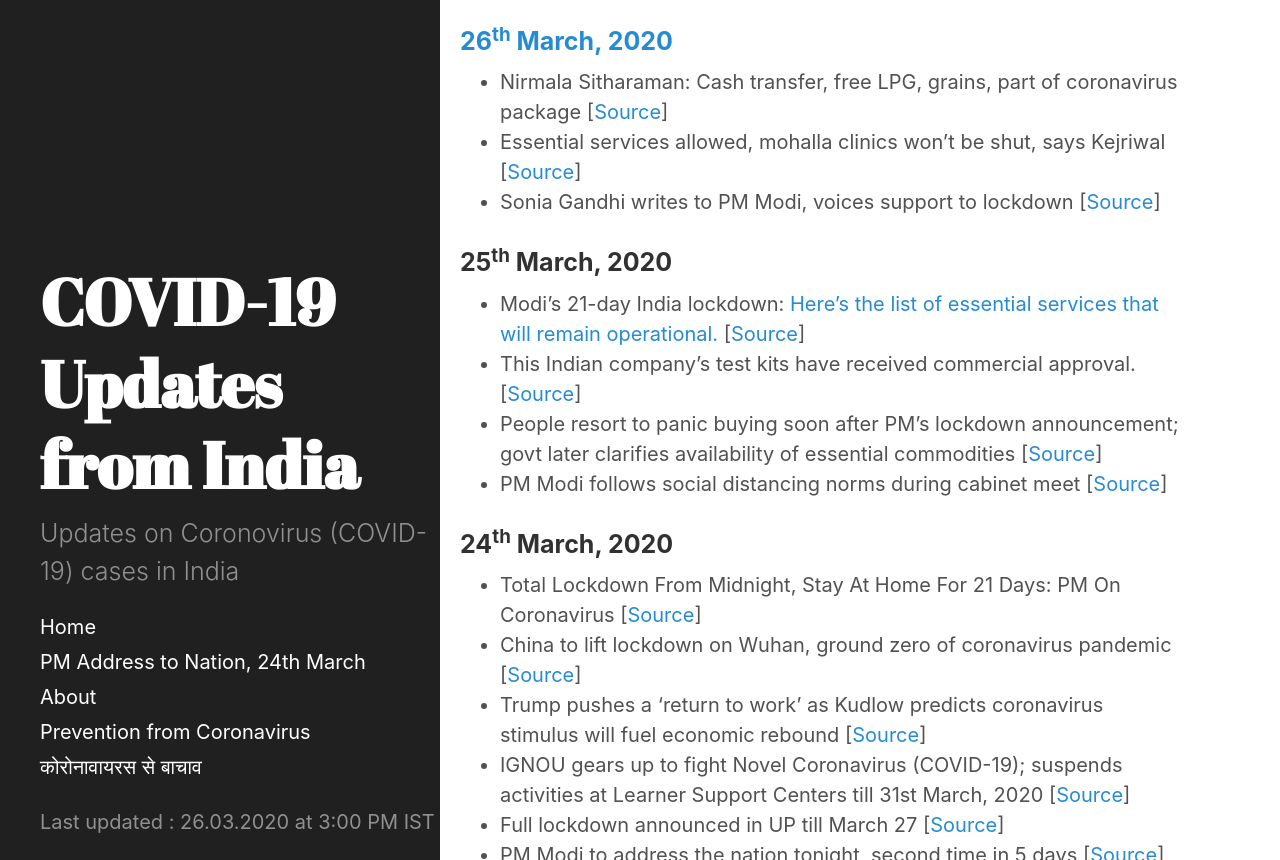
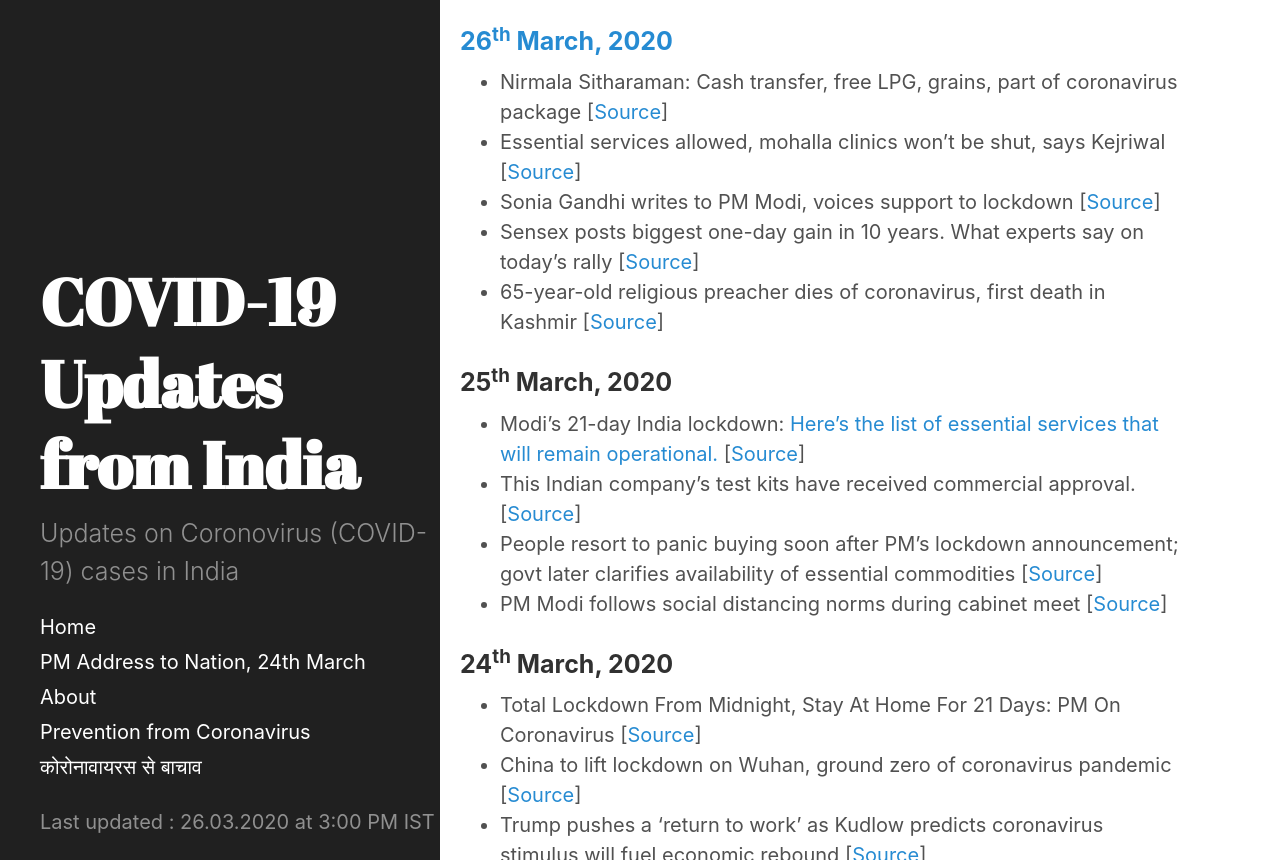
Before and after one commit to bhooraj/covid19updates-india, a Jekyll site: the page built from _posts/2020-03-25-Latest-updates.md, in a window 1280 px wide and 900 px high, scrolled down 1139 px, cut to the strip 40-900 px from the top of the window. Built offline with Jekyll 4.4.1, drawn with Linux system fonts in a browser that asks for light colours.

Commit message:
Update 2020-03-25-Latest-updates.md

```diff
--- a/_posts/2020-03-25-Latest-updates.md
+++ b/_posts/2020-03-25-Latest-updates.md
@@ -15,6 +15,8 @@
 - Nirmala Sitharaman: Cash transfer, free LPG, grains, part of coronavirus package [[Source](https://www.livemint.com/news/india/nirmala-sitharaman-live-economic-package-announcement-likely-11585207106896.html)]
 - Essential services allowed, mohalla clinics won’t be shut, says Kejriwal [[Source](https://www.hindustantimes.com/delhi-news/covid-19-lockdown-essential-services-allowed-mohalla-clinics-won-t-be-shut-says-kejriwal/story-mh6781SxWlBjo9nuIwJKVL.html)]
 - Sonia Gandhi writes to PM Modi, voices support to lockdown [[Source](https://timesofindia.indiatimes.com/india/coronavirus-sonia-gandhi-writes-to-pm-modi-voices-support-to-lockdown/articleshow/74824310.cms)]
+- Sensex posts biggest one-day gain in 10 years. What experts say on today's rally [[Source](https://www.livemint.com/news/india/sensex-sees-biggest-one-day-gain-in-over-10-years-ril-leads-recovery-11585130333075.html)]
+- 65-year-old religious preacher dies of coronavirus, first death in Kashmir [[Source](https://www.hindustantimes.com/india-news/65-year-old-religious-preacher-dies-of-coronavirus-first-death-in-kashmir/story-cC1FvbQVLuhTobUoVxmGjK.html)]
 
 ### 25<sup>th</sup> March, 2020
 - Modi's 21-day India lockdown: [Here's the list of essential services that will remain operational.](http://164.100.117.97/WriteReadData/userfiles/Guidelines.pdf) [[Source](https://pib.gov.in/PressReleaseIframePage.aspx?PRID=1607997)]
```
